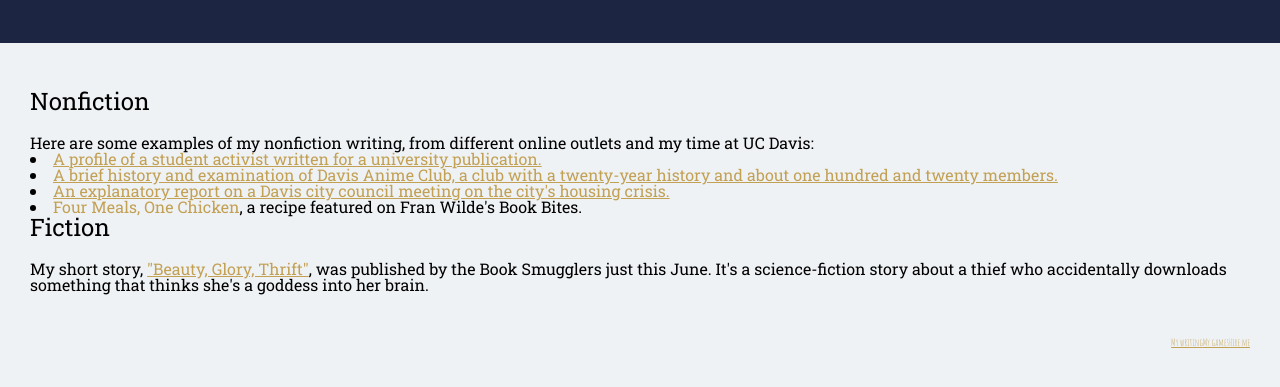
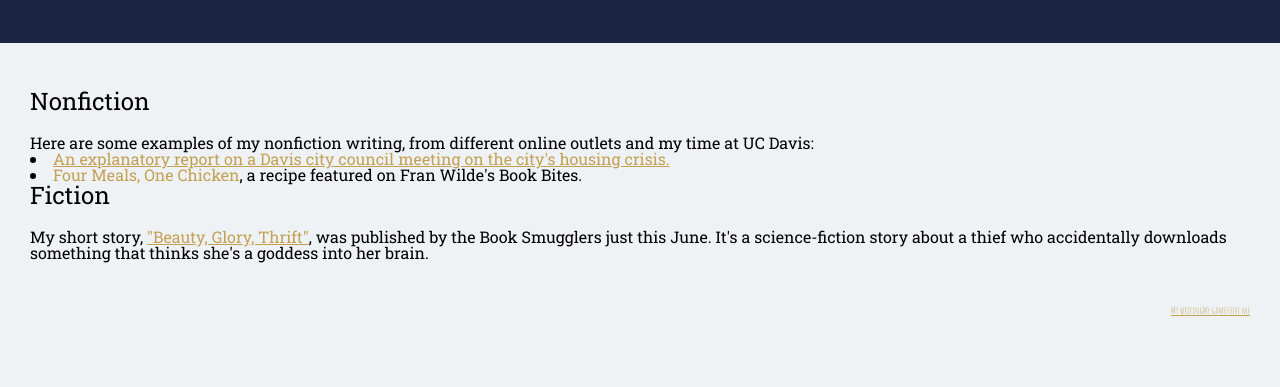
Before and after one commit to alisontam/alisontam.github.io, a plain HTML site: page writing.html in a window 1280 px wide. Shown: the part 193-580 px from the top of the page. Drawn offline with Linux system fonts and the light colour scheme.

Commit message:
Update writing.html

```diff
--- a/writing.html
+++ b/writing.html
@@ -17,8 +17,6 @@
 <section class="container">
 <h3>Nonfiction</h3>
 Here are some examples of my nonfiction writing, from different online outlets and my time at UC Davis:
-<li><a href="profile.html">A profile of a student activist written for a university publication.</a></li>
-<li><a href="DAC.html">A brief history and examination of Davis Anime Club, a club with a twenty-year history and about one hundred and twenty members.</a></li>
 <li><a href="news.html">An explanatory report on a Davis city council meeting on the city's housing crisis.</a></li>
 <li><a hre="https://franwilde.wordpress.com/2017/07/03/book-bites-four-meals-one-chicken-with-alison-tam/">Four Meals, One Chicken</a>, a recipe featured on Fran Wilde's Book Bites.</li>
 <section><h3>Fiction</h3>
```
